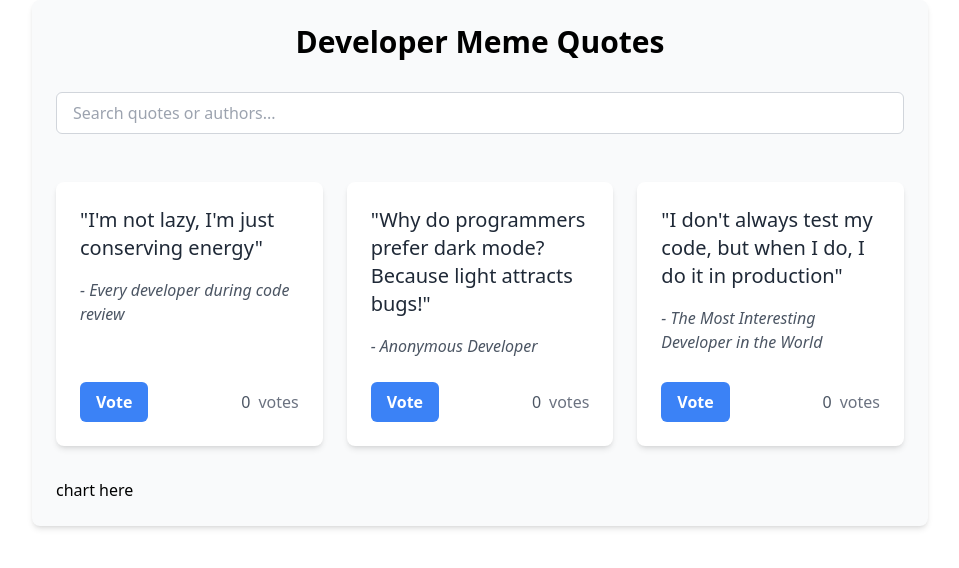
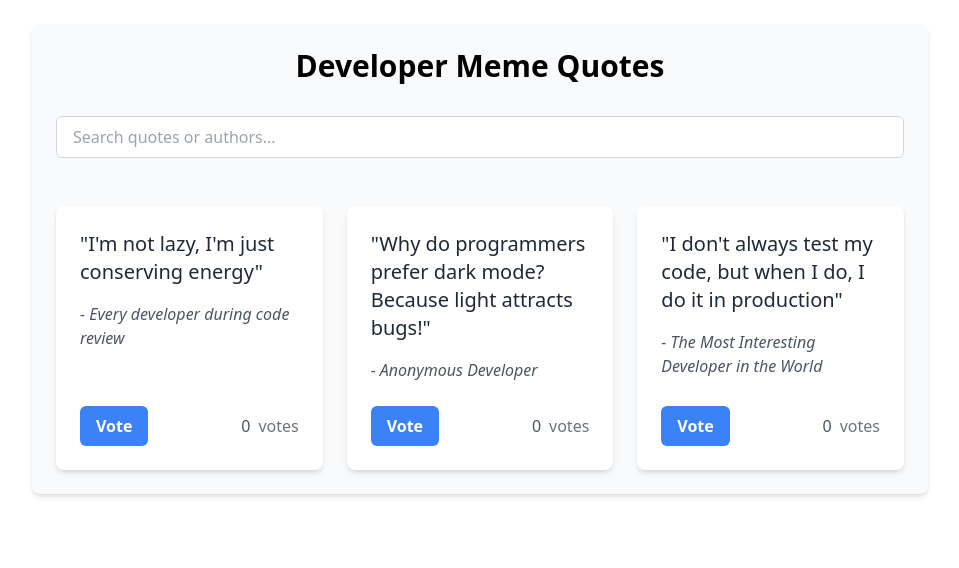
Before and after one commit to PlengNakdee/meme-vote, a React (Create React App) app: page /home in a window 1280 px wide. Shown: the top 568 px of the page, without its empty margins (160-1119 px from the left). Built offline with nearby package versions, Linux system fonts and the light colour scheme.

Commit message:
clean up

```diff
--- a/src/components/Home.tsx
+++ b/src/components/Home.tsx
@@ -40,7 +40,7 @@ const Home = () => {
     })).sort((a, b) => b.votes - a.votes);
 
     return (
-        <div className='mx-auto max-w-4xl p-6 bg-gray-50 rounded-lg shadow-md'>
+        <div className='mx-auto max-w-4xl p-6 bg-gray-50 rounded-lg shadow-md mt-6'>
             <h1 className='text-3xl font-bold text-center mb-8'>Developer Meme Quotes</h1>
 
             <div className="mb-6">
@@ -66,10 +66,6 @@ const Home = () => {
                     </Suspense>
                 ))}
             </div>
-
-            <div className="mt-8">
-                chart here
-            </div>
         </div>
     );
 };
```
